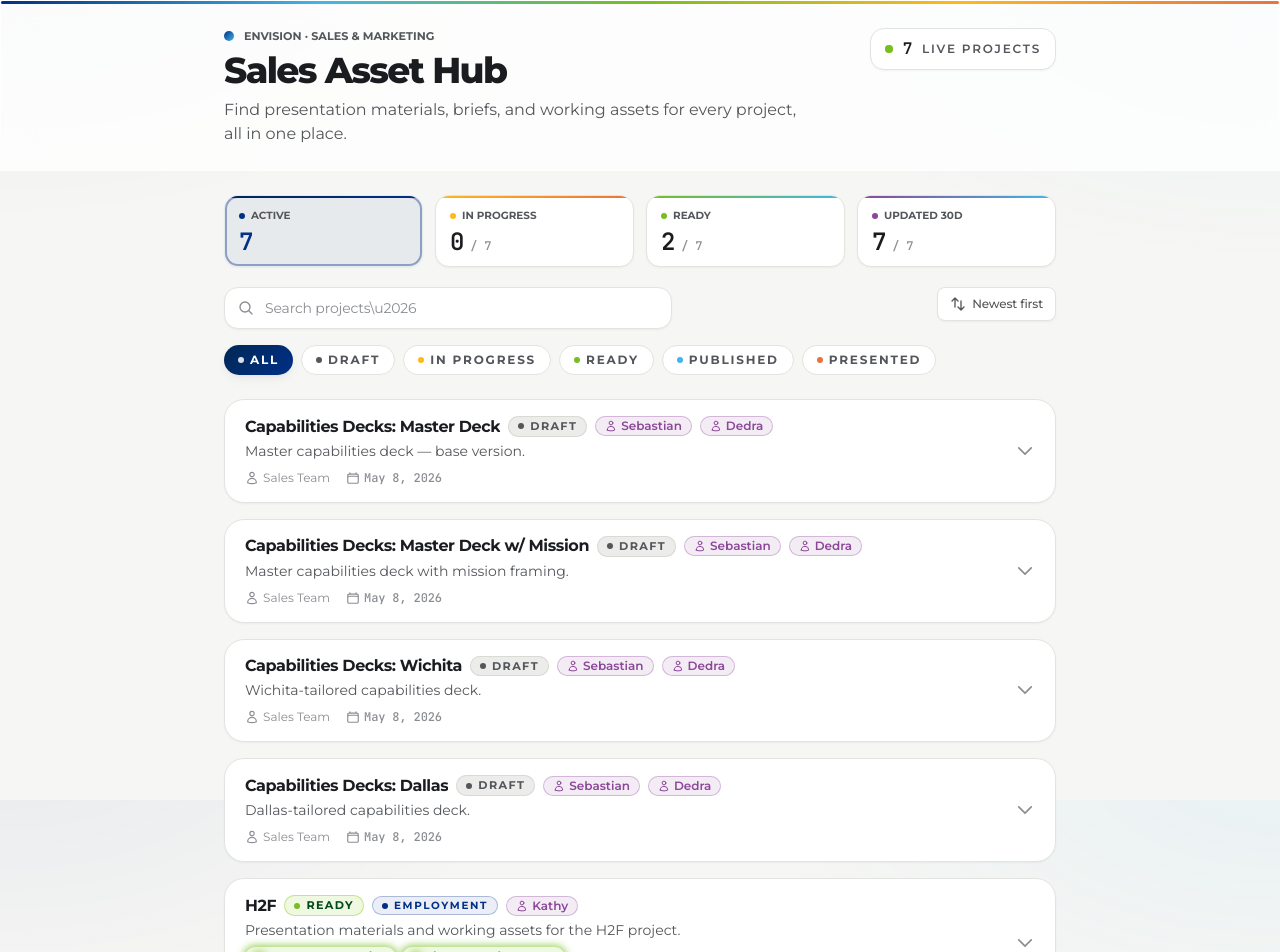
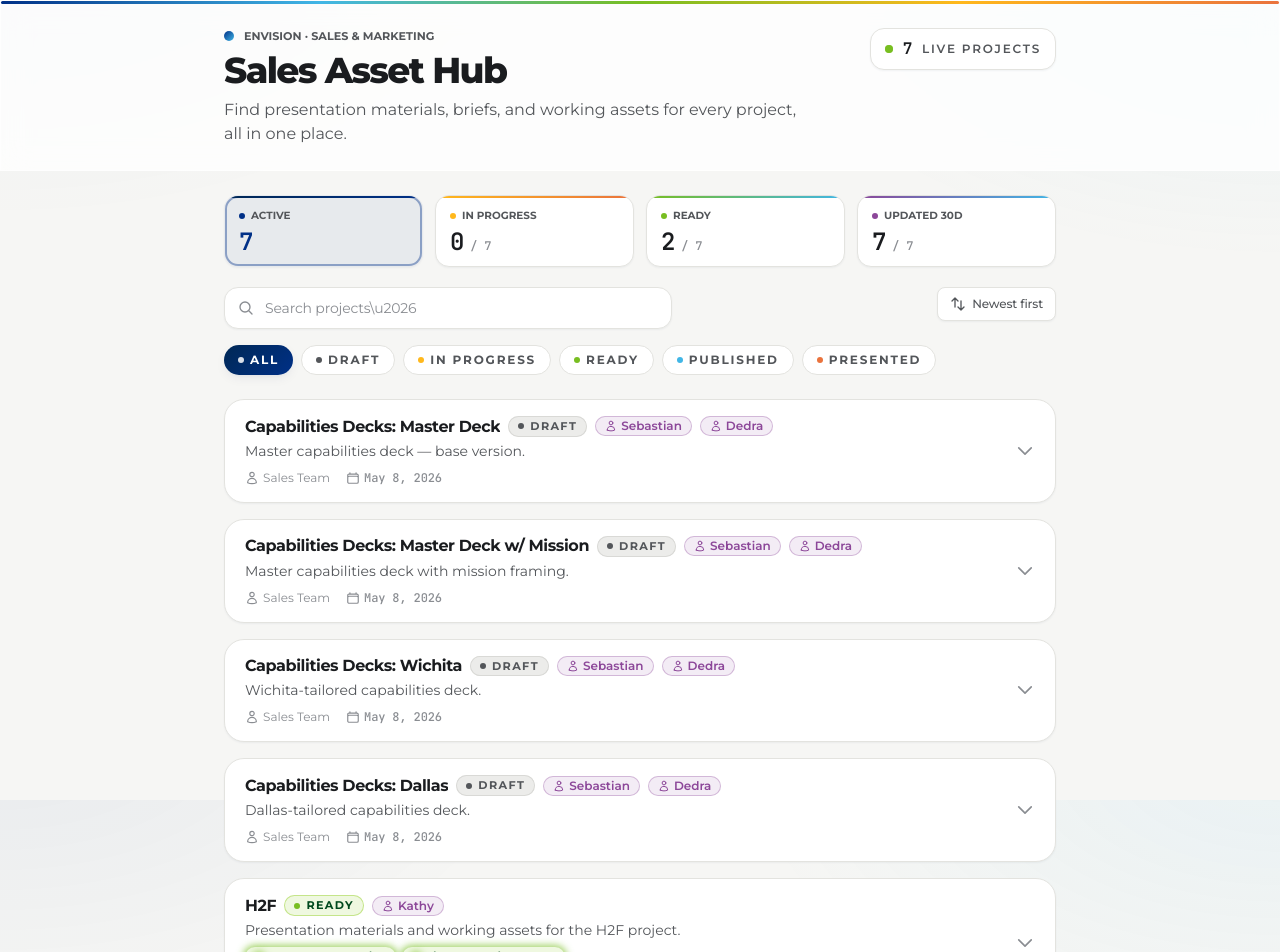
Before and after one commit to LauraRestum/envision-sales-marketing-dashboard, a Next.js app: page / in a window 1280 px wide. Shown: the top 952 px of the page. Built offline with nearby package versions, Linux system fonts and the light colour scheme.

Commit message:
Remove Employment pillar tag from projects
All projects shared the same Employment pillar tag, providing no signal
on a sales/marketing dashboard. Drop the field from data; PillarChip
component and Pillar type remain available for future use.

```diff
--- a/src/data/projects.ts
+++ b/src/data/projects.ts
@@ -14,7 +14,6 @@ export const projects: Project[] = [
     description: "Presentation materials and working assets for the Phillips project.",
     owner: "Sales Team",
     status: "Draft",
-    pillar: "Employment",
     lastUpdated: "2026-04-08",
     assignee: "Dedra",
     statusNote: "Edits actively in progress",
@@ -59,7 +58,6 @@ export const projects: Project[] = [
     description: "Presentation materials and working assets for the Streamlight project.",
     owner: "Sales Team",
     status: "Presented",
-    pillar: "Employment",
     lastUpdated: "2026-04-10",
     archived: true,
     assets: {
@@ -102,7 +100,6 @@ export const projects: Project[] = [
     description: "Presentation materials and working assets for the APS project.",
     owner: "Sales Team",
     status: "Presented",
-    pillar: "Employment",
     lastUpdated: "2026-04-08",
     archived: true,
     assets: {
@@ -145,7 +142,6 @@ export const projects: Project[] = [
     description: "Presentation materials and working assets for the Lange presentation.",
     owner: "Sales Team",
     status: "Presented",
-    pillar: "Employment",
     lastUpdated: "2026-04-22",
     archived: true,
     assets: {
@@ -188,7 +184,6 @@ export const projects: Project[] = [
     description: "Materials and working assets for the Lange one-on-one meeting.",
     owner: "Sales Team",
     status: "Presented",
-    pillar: "Employment",
     lastUpdated: "2026-04-22",
     archived: true,
     assets: {
@@ -231,7 +226,6 @@ export const projects: Project[] = [
     description: "Presentation materials and working assets for the Under Armour project.",
     owner: "Sales Team",
     status: "Presented",
-    pillar: "Employment",
     lastUpdated: "2026-04-09",
     archived: true,
     assets: {
@@ -274,7 +268,6 @@ export const projects: Project[] = [
     description: "Presentation materials and working assets for the Genesis Health Club project.",
     owner: "Sales Team",
     status: "Ready",
-    pillar: "Employment",
     lastUpdated: "2026-04-29",
     assignee: "Rob",
     statusNote: "Awaiting next steps",
@@ -319,7 +312,6 @@ export const projects: Project[] = [
     description: "Presentation materials and working assets for the H2F project.",
     owner: "Sales Team",
     status: "Ready",
-    pillar: "Employment",
     lastUpdated: "2026-05-07",
     assignee: "Kathy",
     statusNote: ["Cards sent to print", "Live page: final state"],
@@ -544,7 +536,6 @@ export const projects: Project[] = [
     description: "Presentation materials and working assets for the Steris project.",
     owner: "Sales Team",
     status: "Presented",
-    pillar: "Employment",
     lastUpdated: "2026-05-01",
     archived: true,
     assets: {
```
